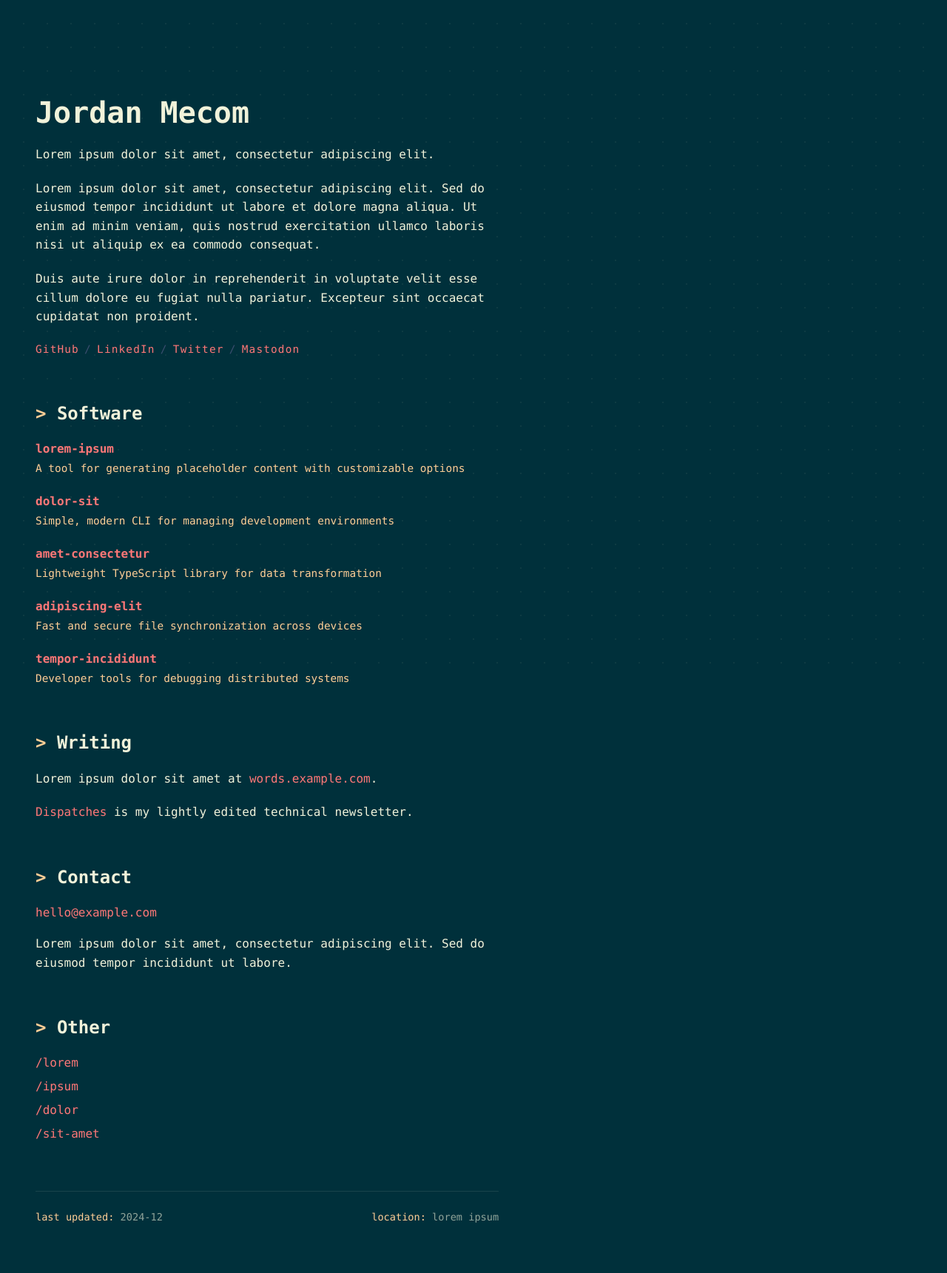
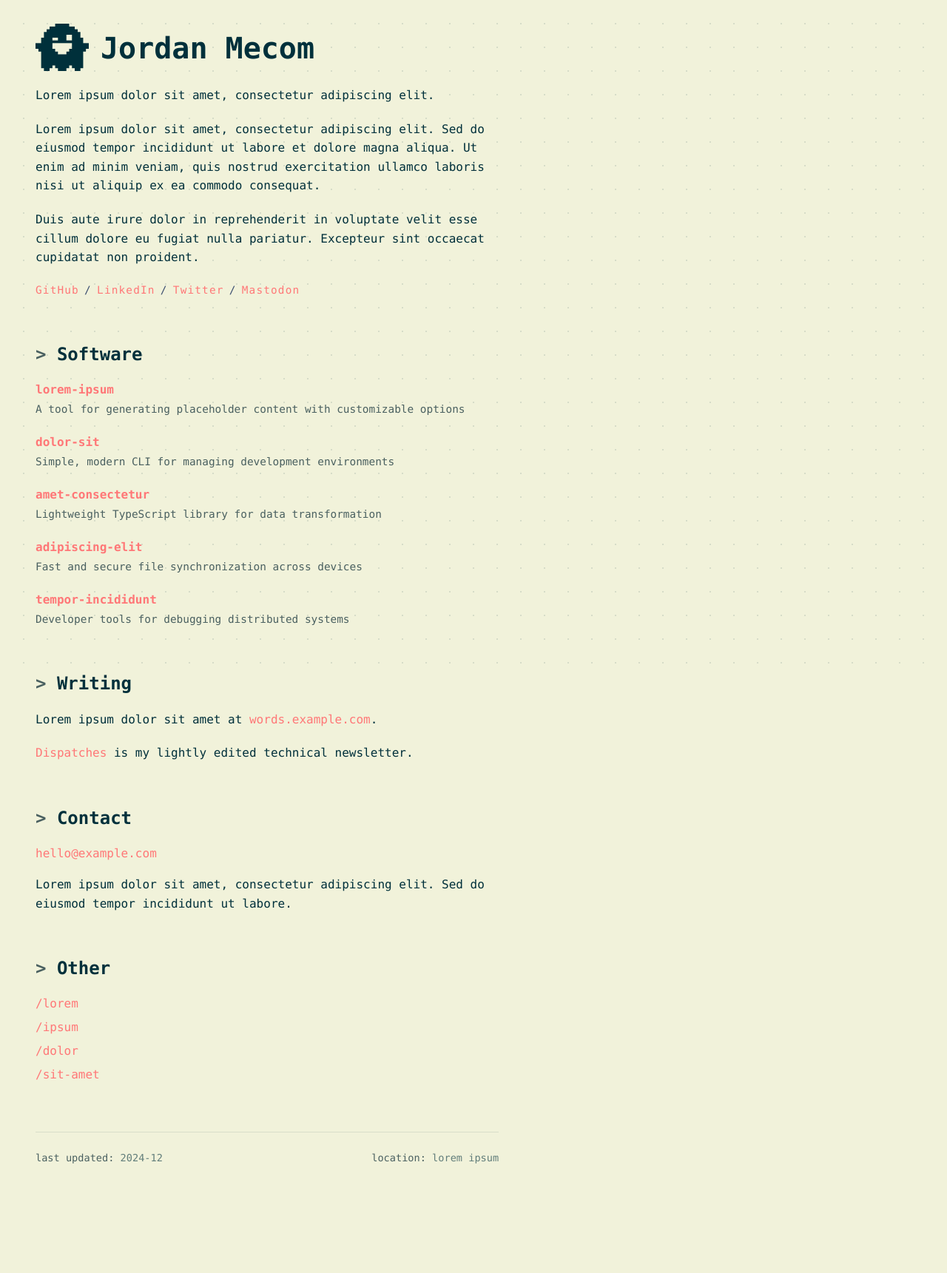
Before and after one commit to jmecom/jmecom.github.io, a Jekyll site: the page built from index.md, in a window 1280 px wide. Shown: the whole page at 74% size. Built offline with Jekyll 4.4.1, drawn with Linux system fonts in a browser that asks for light colours; after the commit the page ends 1641 px from its top, so only the background shows below that.

Commit message:
Light mode, inline ghost, adjust dot visibility
- Invert to light mode (cream bg, dark teal text)
- Ghost icon inline with name using currentColor
- Increase dot grid visibility

🤖 Generated with [Claude Code](https://claude.com/claude-code)

Co-Authored-By: Claude Opus 4.5 <noreply@anthropic.com>

```diff
--- a/_layouts/default.html
+++ b/_layouts/default.html
@@ -60,12 +60,12 @@
 
             const colorIndex = Math.floor((angle + Math.PI) / (Math.PI * 2) * 3) % 3;
             color = COLORS[colorIndex];
-            alpha = 0.1 + t * 0.35;
+            alpha = 0.2 + t * 0.4;
           } else {
             dot.x += (dot.originX - dot.x) * 0.1;
             dot.y += (dot.originY - dot.y) * 0.1;
             color = BASE_COLOR;
-            alpha = 0.08;
+            alpha = 0.15;
           }
 
           ctx.beginPath();
--- a/css/main.scss
+++ b/css/main.scss
@@ -4,17 +4,17 @@
 @import url("https://fonts.googleapis.com/css2?family=IBM+Plex+Mono:wght@400;500;700&display=swap");
 
 :root {
-  color: #f1f2da;
-  background-color: #00303b;
-  --ink: #f1f2da;
-  --muted: #ffce96;
-  --surface: #00303b;
-  --panel: #004050;
-  --edge: #005060;
+  color: #00303b;
+  background-color: #f1f2da;
+  --ink: #00303b;
+  --muted: #4a6060;
+  --surface: #f1f2da;
+  --panel: #e8e9d0;
+  --edge: #d0d1b8;
   --accent: #ff7777;
-  --accent-hover: #ff9999;
-  --rule: 1px solid rgba(241, 242, 218, 0.1);
-  --glow: 0 0 0 1px rgba(241, 242, 218, 0.05);
+  --accent-hover: #e05555;
+  --rule: 1px solid rgba(0, 48, 59, 0.1);
+  --glow: 0 0 0 1px rgba(0, 48, 59, 0.05);
 }
 
 * {
@@ -230,10 +230,12 @@ hr {
 }
 
 .ghost-icon {
-  width: 64px;
-  height: 64px;
-  margin-bottom: 1.5rem;
-  background-color: #f1f2da;
+  display: inline-block;
+  width: 1.8em;
+  height: 1.8em;
+  margin-right: 0.4em;
+  vertical-align: middle;
+  background-color: currentColor;
   -webkit-mask-image: url(/ghost.png);
   mask-image: url(/ghost.png);
   -webkit-mask-size: contain;
--- a/index.md
+++ b/index.md
@@ -5,9 +5,7 @@ title: Home
 
 <main class="main-content">
 
-<div class="ghost-icon"></div>
-
-<h1 class="terminal-header">Jordan Mecom</h1>
+<h1 class="terminal-header"><span class="ghost-icon"></span>Jordan Mecom</h1>
 <p class="terminal-desc">Lorem ipsum dolor sit amet, consectetur adipiscing elit.</p>
 
 <p class="section-content">
```
Also changed, not shown: other parts of _layouts/default.html (+3 -3 lines), fontshare.png (added), ghost.png (added), terminal-shop.png (added).
